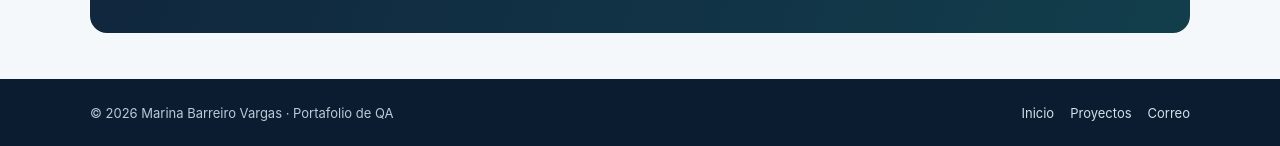
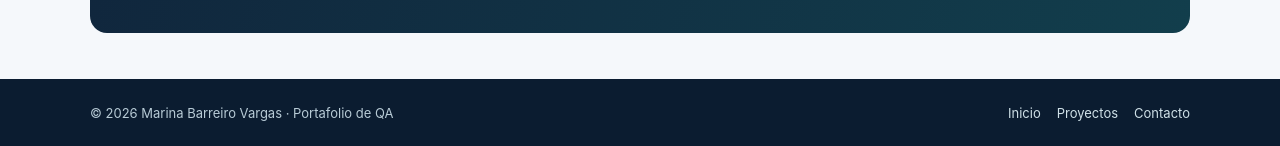
Before and after one commit to Chopiwix/Portafolio, a Jekyll site: the page built from index.md, in a window 1280 px wide and 900 px high, scrolled down 1702 px. Shown: the part 751-897 px from the top of the window. Built offline with Jekyll 4.4.1, drawn with Linux system fonts in a browser that asks for light colours.

Commit message:
fix(contact): mostrar correo visible y navegación funcional sin mailto

```diff
--- a/_layouts/default.html
+++ b/_layouts/default.html
@@ -17,7 +17,7 @@
         <a {% if page.url == '/' or page.url == '/index.html' %}class="current"{% endif %} href="{{ '/' | relative_url }}">Inicio</a>
         <a {% if page.url contains '/proyectos' %}class="current"{% endif %} href="{{ '/proyectos.html' | relative_url }}">Proyectos</a>
         <a href="https://github.com/Chopiwix" target="_blank" rel="noopener noreferrer">GitHub ↗</a>
-        <a class="nav-contact" href="mailto:marina.trinidad.bv@gmail.com">Contacto</a>
+        <a class="nav-contact" href="{{ '/' | relative_url }}#contacto">Contacto</a>
       </nav>
     </div>
   </header>
@@ -25,7 +25,7 @@
   <footer class="footer">
     <div class="container footer-content">
       <span>© {{ site.time | date: '%Y' }} Marina Barreiro Vargas · Portafolio de QA</span>
-      <div><a href="{{ '/' | relative_url }}">Inicio</a><a href="{{ '/proyectos.html' | relative_url }}">Proyectos</a><a href="mailto:marina.trinidad.bv@gmail.com">Correo</a></div>
+      <div><a href="{{ '/' | relative_url }}">Inicio</a><a href="{{ '/proyectos.html' | relative_url }}">Proyectos</a><a href="{{ '/' | relative_url }}#contacto">Contacto</a></div>
     </div>
   </footer>
 </body>
```
